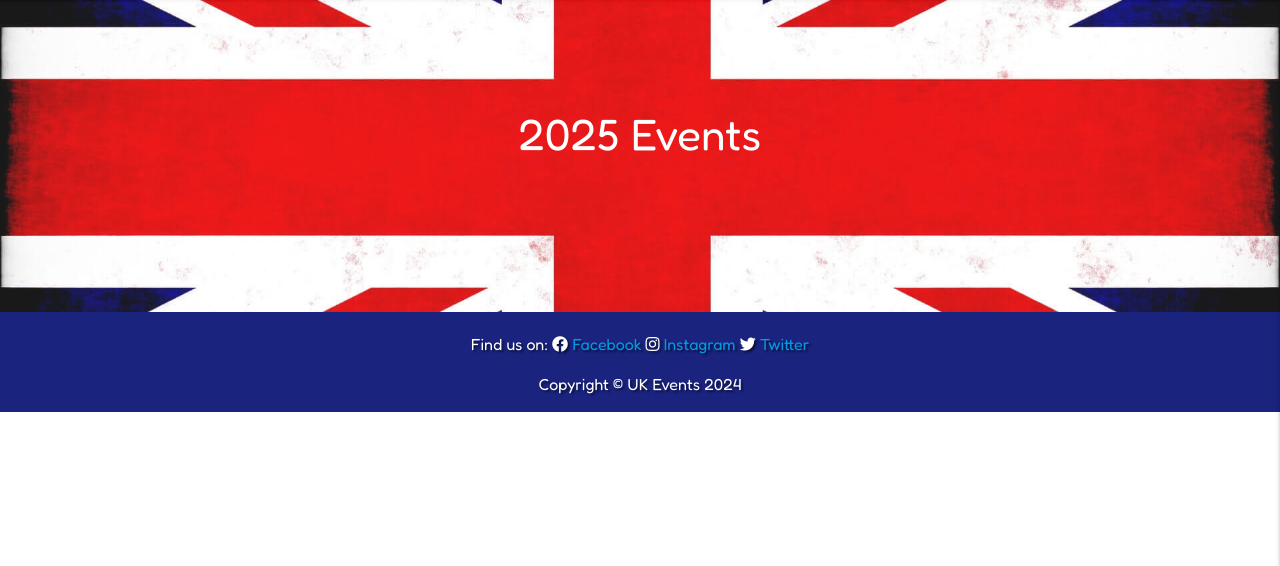
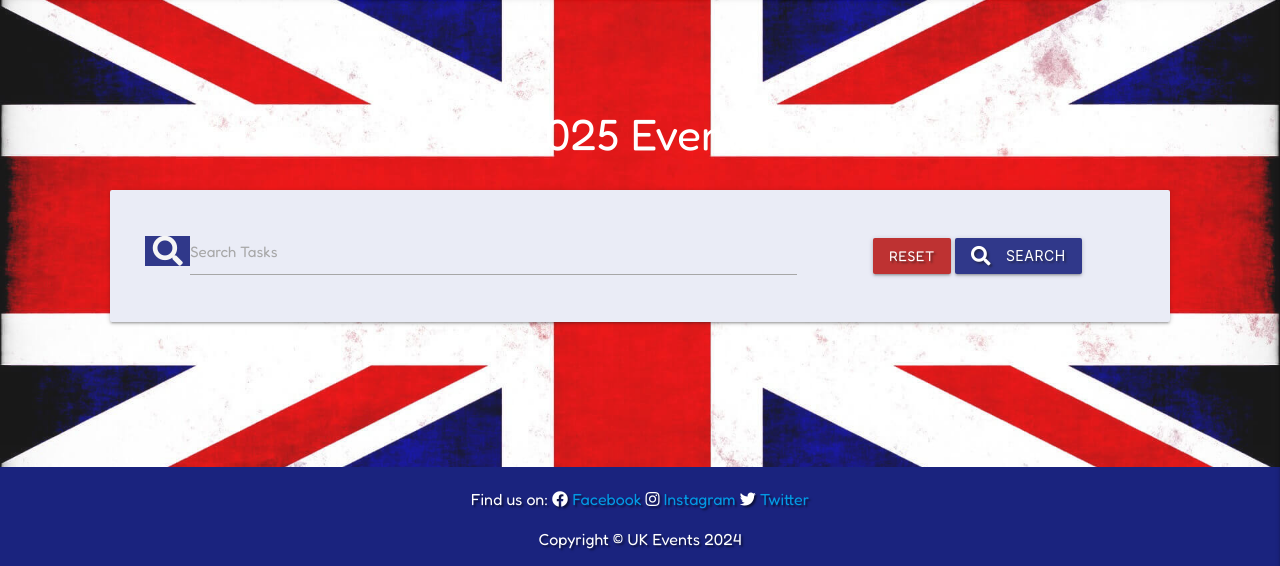
Before and after one commit to CharlieBurton10/uk_events_list, a Flask app: page / in a window 1280 px wide. Shown: the part 64-630 px from the top of the page. Run offline with Flask 3, Linux system fonts and the light colour scheme; data that the repository does not hold is empty; some libraries are stand-ins or nearby versions.

Commit message:
Add search element

```diff
--- a/app.py
+++ b/app.py
@@ -25,6 +25,13 @@ mongo = PyMongo(app)
 def get_events():
     events = mongo.db.events.find().sort("date", 1)
     return render_template("events.html", events=events)
+
+
+@app.route("/search", methods=["GET", "POST"])
+def search():
+    query = request.form.get("query")
+    tasks = list(mongo.db.tasks.find({"$text": {"$search": query}}))
+    return render_template("tasks.html", tasks=tasks)
 
 
 @app.route("/interested/<event_id>", methods=["GET", "POST"])
@@ -194,6 +201,13 @@ def edit_category(category_id):
     return render_template("edit_category.html", category=category)
 
 
+@app.route("/delete_category/<category_id>")
+def delete_category(category_id):
+    mongo.db.categories.delete_one({"_id": ObjectId(category_id)})
+    flash("Category Successfully Deleted")
+    return redirect(url_for("get_categories"))
+
+
 if __name__ == "__main__":
     app.run(host=os.environ.get("IP"),
             port=int(os.environ.get("PORT")),
--- a/templates/categories.html
+++ b/templates/categories.html
@@ -21,7 +21,7 @@
                         </div>
                         <div class="card-action">
                             <a href="{{ url_for('edit_category', category_id=category._id) }}" class="btn indigo lighten-5">Edit</a>
-                            <a href="#" class="btn red darken-4">Delete</a>
+                            <a href="{{ url_for('delete_category', category_id=category._id) }}" class="btn red darken-4">Delete</a>
                         </div>
                     </div>
                     <br>
--- a/templates/events.html
+++ b/templates/events.html
@@ -3,6 +3,24 @@
 
 <h3 class="center-align white-text text-darken-4">2025 Events</h3>
 <br>
+<div class="row card-panel indigo lighten-5">
+    <form action="{{ url_for('search') }}" method="post" class="col s12">
+        <div class="row valign-wrapper center-align">
+            <div class="input-field col s12 m8">
+                <i class="fas fa-search prefix indigo darken-4"></i>
+                <input type="text" name="query" id="query" minlength="3" class="validate" required>
+                <label for="query">Search Tasks</label>
+            </div>
+            <div class="col s12 m4">
+                <a href="{{ url_for('get_events') }}" class="red darken-4 btn text-shadow">Reset</a>
+                <button type="submit" class="indigo darken-4 btn text-shadow">
+                    <i class="fas fa-search left"></i> Search
+                </button>
+            </div>
+        </div>
+    </form>
+</div>
+
 <div class="row">
     {% for event in events %}
         <div class="col s12 m6 l4">
```
